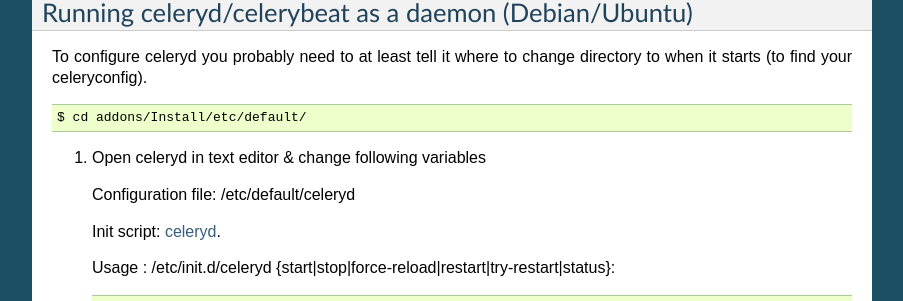
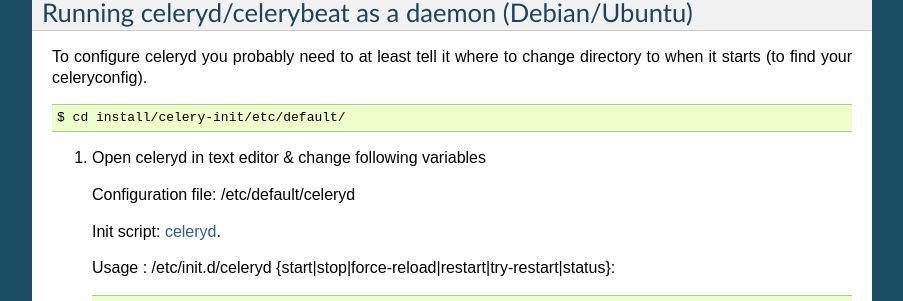
Before and after one commit to newfies-dialer/newfies-dialer, a Sphinx documentation site: the page built from docs/source/celery/celery-configuration.rst, in a window 1280 px wide and 900 px high, scrolled down 878 px. Shown: the part 150-451 px from the top of the window, without its empty margins (198-1101 px from the left). Built offline with Sphinx 7.4.7, drawn with Linux system fonts in a browser that asks for light colours; some of the changed lines change nothing that is shown.

Commit message:
fixed link

```diff
--- a/docs/source/celery/celery-configuration.rst
+++ b/docs/source/celery/celery-configuration.rst
@@ -70,7 +70,7 @@
 to when it starts (to find your celeryconfig).
 ::
 
-$ cd addons/Install/etc/default/
+$ cd install/celery-init/etc/default/
 
 1) Open celeryd in text editor & change following variables
 
@@ -78,7 +78,7 @@
 
    Init script: `celeryd`_.
 
-   .. _celeryd: https://github.com/Star2Billing/newfies/raw/master/scripts/etc/init.d/celeryd
+   .. _celeryd: https://github.com/Star2Billing/newfies-dialer/raw/master/install/celery-init/etc/init.d/celeryd
 
    Usage : /etc/init.d/celeryd {start|stop|force-reload|restart|try-restart|status}::
 
@@ -114,7 +114,7 @@
 
    Init script: `celerybeat`_
 
-   .. _celerybeat: https://github.com/Star2Billing/newfies/raw/master/scripts/etc/init.d/celerybeat
+   .. _celerybeat: https://github.com/Star2Billing/newfies-dialer/raw/master/install/celery-init/etc/init.d/celerybeat
 
    Usage:	/etc/init.d/celerybeat {start|stop|force-reload|restart|try-restart|status}::
 
```
